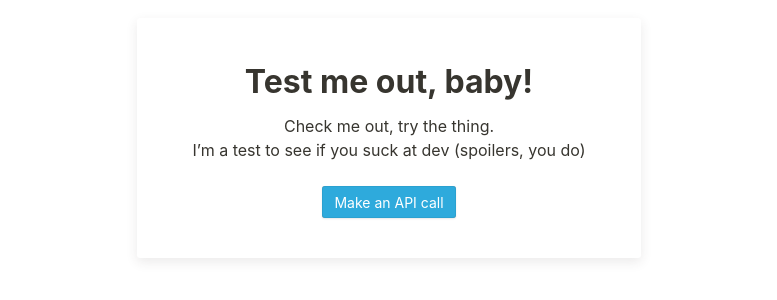
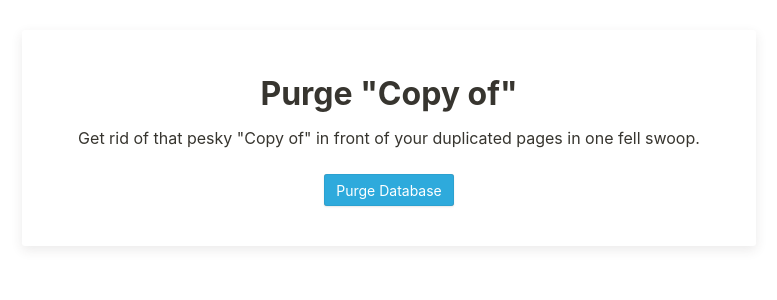
Before and after one commit to sekeidesign/Autoblocks, a Vue app in the folder webApp/: page / in a window 1280 px wide. Shown: the part 262-562 px from the top of the page, without its empty margins (251-1028 px from the left). Built offline with nearby package versions, Linux system fonts and the light colour scheme.

Commit message:
Button now purges title property
The button on the page now runs a function to remove "Copy of" from items that begin with the string.
The function does not, however, update the database.

```diff
--- a/webApp/src/App.vue
+++ b/webApp/src/App.vue
@@ -1,14 +1,14 @@
 <template>
-  <APItest/>
+  <Purge/>
 </template>
 
 <script>
-import APItest from "./components/APItest.vue";
+import Purge from "./components/purge.vue";
 
 export default {
   name: "App",
   components: {
-    APItest
+    Purge
   },
 };
 </script>
--- a/webApp/src/components/APItest.vue
+++ b/webApp/src/components/purge.vue
@@ -1,21 +1,18 @@
 <template>
     <div class="wrap">
         <div class="test-card">
-            <h1>Test me out, baby!</h1>
-            <p>Check me out, try the thing. <br> I’m a test to see if you suck at dev (spoilers, you do)</p>
-            <button @click="apiTest" class="btn-primary">Make an API call</button>
+            <h1>Purge "Copy of"</h1>
+            <p>Get rid of that pesky "Copy of" in front of your duplicated pages in one fell swoop.</p>
+            <button @click="purge" class="btn-primary">Purge Database</button>
         </div>
     </div>
 </template>
 
 <script>
 export default {
-    name: "APItest",
+    name: "Purge",
     methods: {
-        apiTest: () => {
-            let checkTitle = (obj) => {
-                obj.properties.Name.title[0].text.content.indexOf("Copy of");
-            }
+        purge: () => {
             fetch("http://localhost:3000/json_placeholder/databases/11af47c3d89c4afd9000518e7ff90d03/query", {
                 headers: {
                     Authorization: "Bearer secret_xOLs7UclNIojYcjgJVPfco5zMciCRny5a30FNofTGxK",
@@ -24,7 +21,21 @@ export default {
                 method: "POST"
             })
             .then(response => response.json())
-            .then(data => data.results.forEach(page => console.log(checkTitle(page))))
+            .then(data => {
+                let results = data.results;
+                results.forEach(page => {
+                    let title = page.properties.Name.title[0].text.content;
+                    let id = page.id;
+                    if(title.indexOf("Copy of") !== 0) {
+                        return
+                    } else {
+                        console.log(id)
+                        console.log("Original title:", title)
+                        title = title.replace("Copy of ", "");
+                        console.log("Purged title:", title);
+                    }
+                });
+            })
             .catch((error) => {
                 console.error('Error:', error);
             });
```
